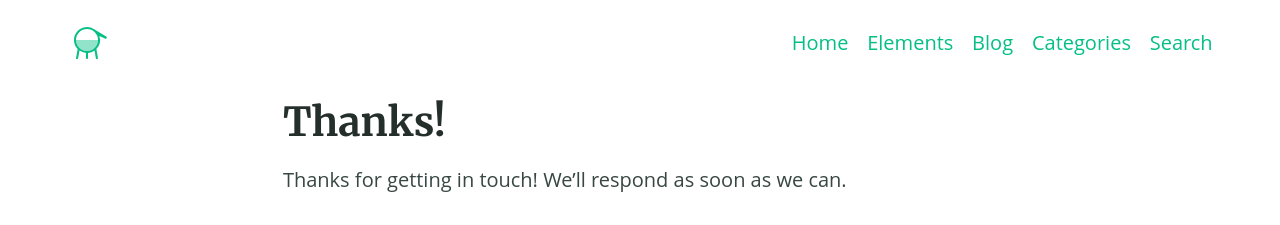
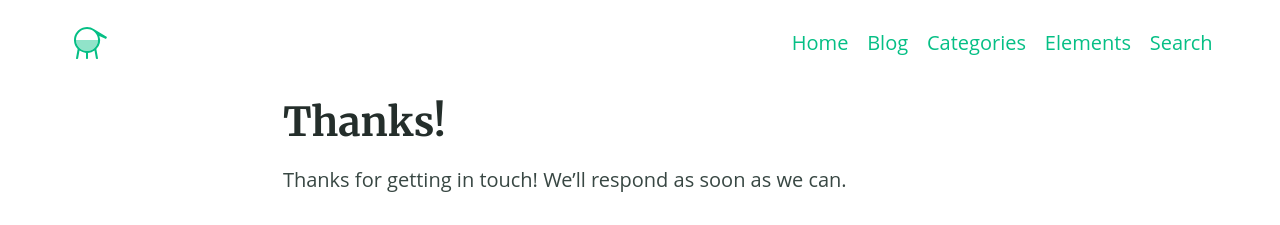
Before and after one commit to holjjack/holjjack.github.io, a Jekyll site: the page built from thanks.md, in a window 1280 px wide. Shown: the top 225 px of the page. Built offline with Jekyll 4.4.1, drawn with Linux system fonts in a browser that asks for light colours; our own code applies the rules of GitHub Pages for plain Markdown files.

Commit message:
셋팅변경

```diff
--- a/_config.yml
+++ b/_config.yml
@@ -32,7 +32,7 @@ plugins:
 - jemoji
 
 # 3. Gem settings
-paginate: 2 # jekyll-paginate > items per page
+paginate: 10 # jekyll-paginate > items per page
 paginate_path: blog/page:num # jekyll-paginate > blog page
 jekyll-mentions: https://twitter.com # jekyll-mentions > service used when @replying
 twitter:
@@ -91,9 +91,9 @@ css_inline: true # Will insert all styles into a single <style> block in the <he
 # 8. Site navigation
 navigation_header:
   Home: /
-  Elements: /elements/
   Blog: /blog/
   Categories: /categories/
+  Elements: /elements/
   Search: /search/
 
 navigation_footer:
```
